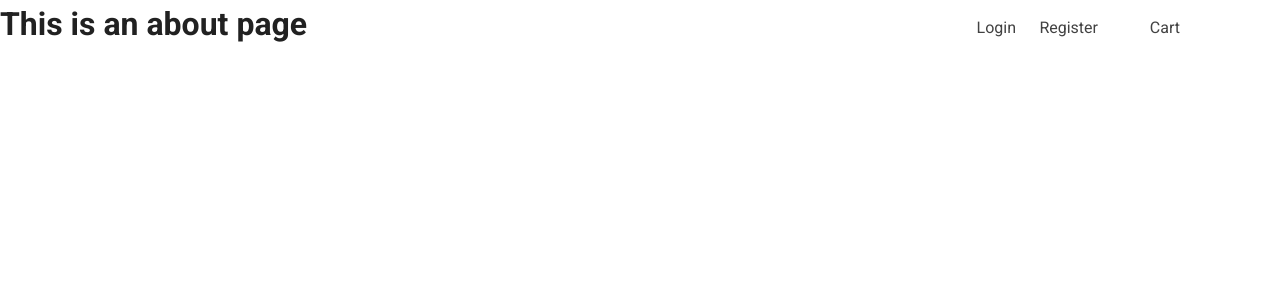
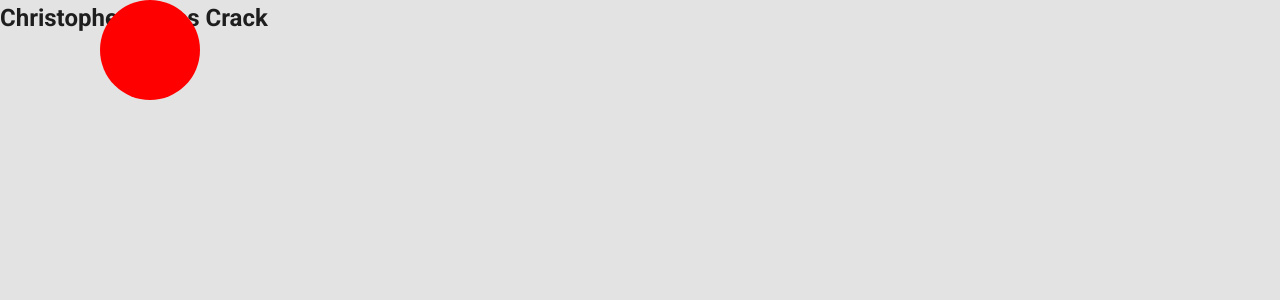
Before and after one commit to jmanzanaresm/ecommerce, a Vue app: page /#/about in a window 1280 px wide. Shown: the top 300 px of the page. Built offline with nearby package versions, Linux system fonts and the light colour scheme.

Commit message:
Working on homepage

```diff
--- a/src/views/About.vue
+++ b/src/views/About.vue
@@ -1,5 +1,58 @@
 <template>
-  <div class="about">
-    <h1>This is an about page</h1>
+  <div class="about" @mousemove="mouseMove">
+    <h2>Christopher Flores Crack</h2>
+    <div class="circle" :style="{
+      left: mouseMoveX,
+      top: mouseMoveY
+    }"></div>
   </div>
 </template>
+
+
+<script>
+import { setInterval, clearInterval } from 'timers';
+export default {
+  name: 'About',
+  data: () => {
+    return {
+      mouseMoveX: '100px',
+      mouseMoveY: '0px',
+      mouseMovePosition: null
+    }
+  },
+  methods: {
+
+    mouseMove: function(event) {
+      // if (this.mouseMovePosition !== null) {
+      //   clearInterval(this.mouseMovePosition)
+      // }
+      // this.mouseMovePosition = setInterval(() => {
+      //     this.mouseMoveX = `${event.pageX}px`;
+      //     console.log(this.mouseMoveX)
+      //   }, 500)
+      this.mouseMoveX = `${event.pageX-50}px`;
+      this.mouseMoveY = `${event.pageY - 50}px`;
+    }
+
+  },
+
+  watch: {
+  }
+}
+</script>
+
+<style lang="sass">
+.about
+  background: #e3e3e3
+  height: 100%
+  position: relative
+  width: 100%
+
+.circle
+  background: red
+  width: 100px
+  height: 100px
+  border-radius: 50%
+  position: absolute
+
+</style>
```
